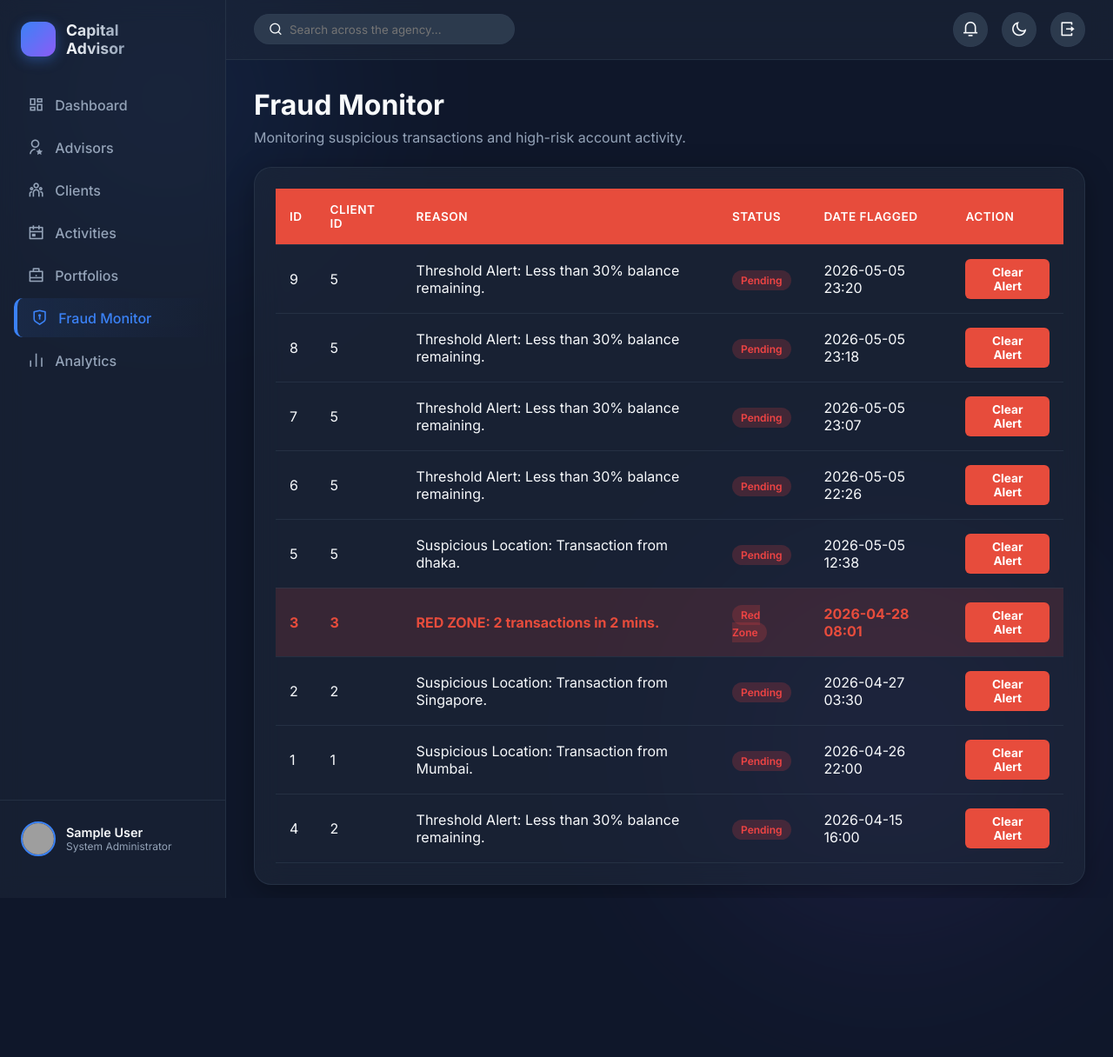
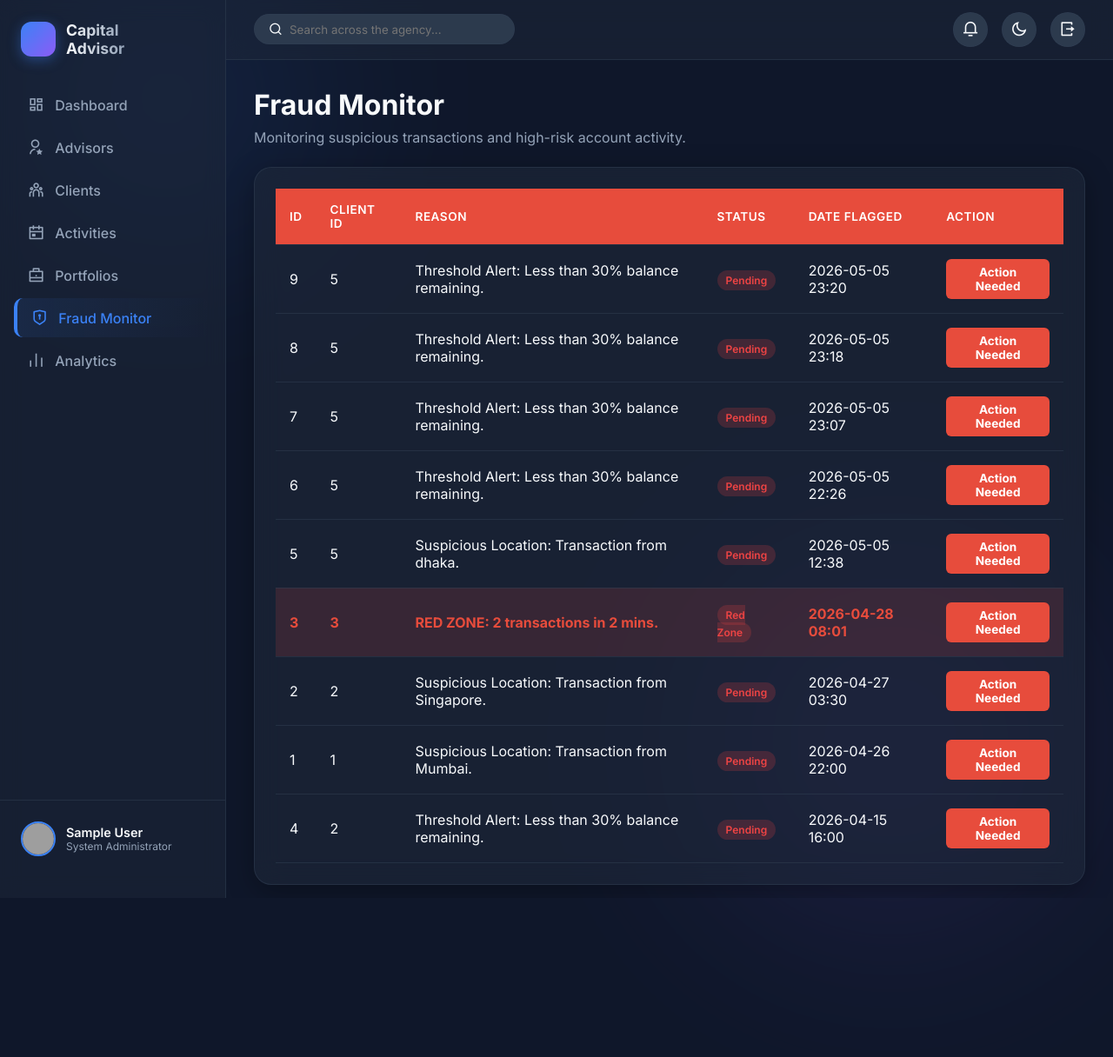
Before and after one commit to Nafisa-Sadhaf/CSE370-project, a Flask app: page /suspicious in a window 1280 px wide; the page is wider, and only the part inside the window is pictured. Shown: the top 1216 px of that part at 87% size. Run offline with Flask 3, Linux system fonts and the light colour scheme; the visitor is signed in with stand-in values (Sample User, id 1); data comes from the database, SQL or seed files in the repository; parts of the project's set-up code (start-up, migrations or seed data) failed here and were passed over; grey boxes are pictures that could not be loaded.

Commit message:
Update suspicious.html

```diff
--- a/templates/suspicious.html
+++ b/templates/suspicious.html
@@ -37,7 +37,7 @@
                         <td>
                             {% if flag.Status != 'Resolved' %}
                             <form action="/resolve/{{ flag.FraudID }}" method="POST" style="margin:0;">
-                                <button type="submit" class="btn-resolve">Clear Alert</button>
+                                <button type="submit" class="btn-resolve">Action Needed</button>
                             </form>
                             {% else %}
                             <span style="color:var(--success);font-size:0.85rem;">✓ Resolved</span>
```
